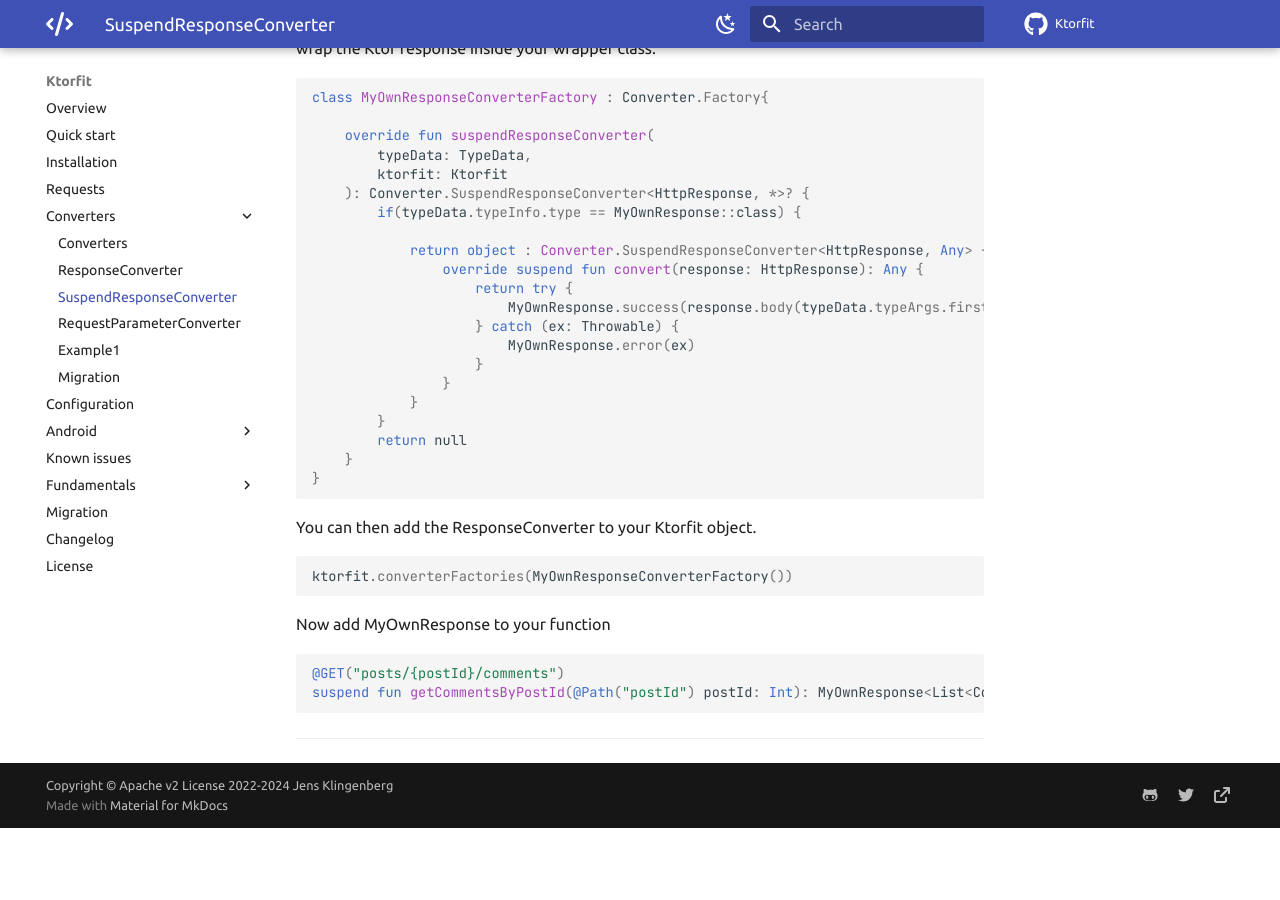
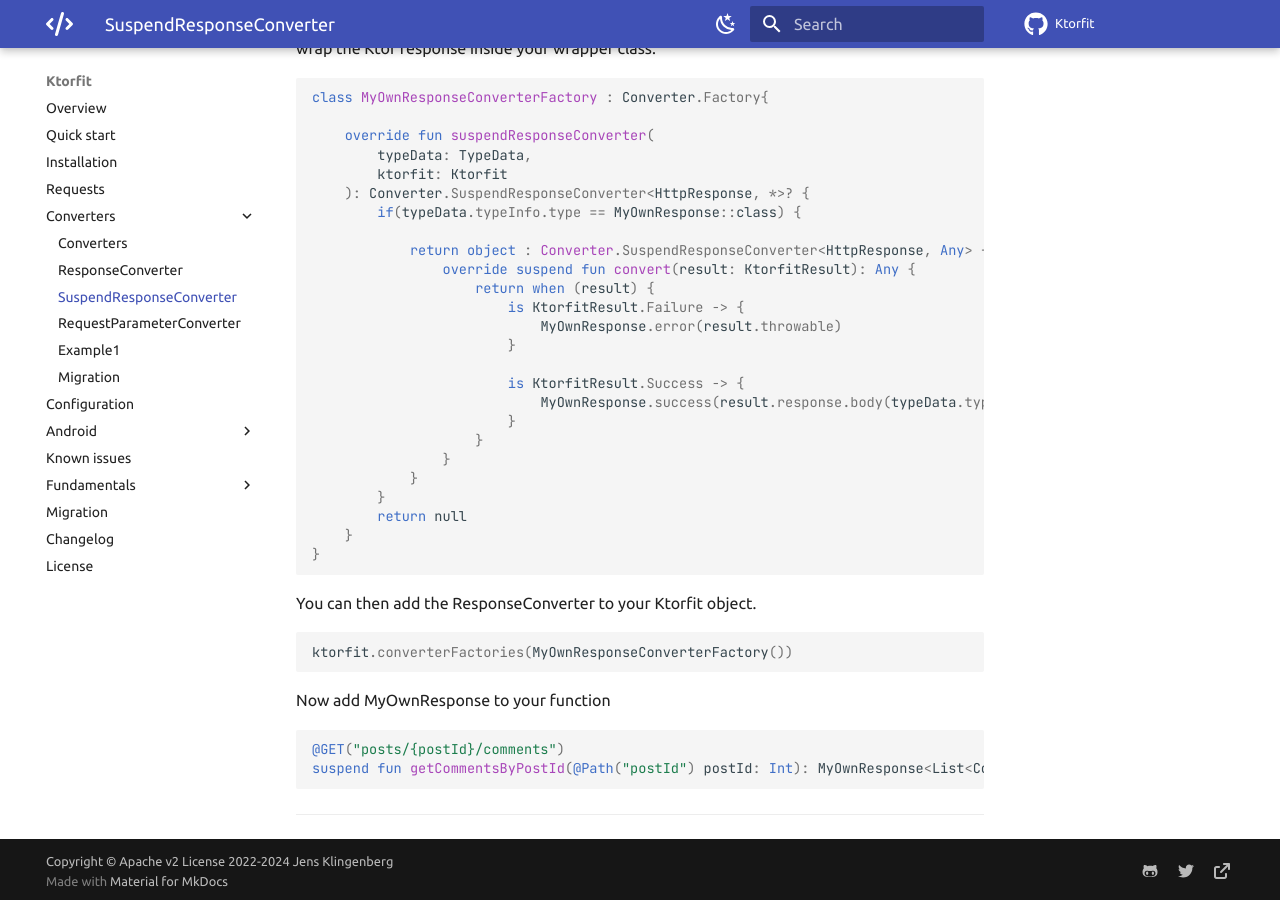
Before and after one commit to Foso/Ktorfit, an MkDocs documentation site: the page built from docs/converters/suspendresponseconverter.md, in a window 1280 px wide and 900 px high, scrolled down 561 px. Built offline with MkDocs 1.6.1 and Material for MkDocs 9.7.7, drawn with Linux system fonts in a browser that asks for light colours; comment, search, counter and statistics services are not loaded; before the commit the page ends 1389 px from its top, so only the background shows below that.

Commit message:
Fix sample code for SuspendResponseConverter
Previously, implementing SuspendResponseConverter had a function `convert(response: HttpResponse)` that it is now changed to the `convert(result: KtorfitResult)`; So the document must be updated.

```diff
--- a/docs/converters/suspendresponseconverter.md
+++ b/docs/converters/suspendresponseconverter.md
@@ -33,11 +33,15 @@
         if(typeData.typeInfo.type == MyOwnResponse::class) {
 
             return object : Converter.SuspendResponseConverter<HttpResponse, Any> {
-                override suspend fun convert(response: HttpResponse): Any {
-                    return try {
-                        MyOwnResponse.success(response.body(typeData.typeArgs.first().typeInfo))
-                    } catch (ex: Throwable) {
-                        MyOwnResponse.error(ex)
+                override suspend fun convert(result: KtorfitResult): Any {
+                    return when (result) {
+                        is KtorfitResult.Failure -> {
+                            MyOwnResponse.error(result.throwable)
+                        }
+
+                        is KtorfitResult.Success -> {
+                            MyOwnResponse.success(result.response.body(typeData.typeArgs.first().typeInfo))
+                        }
                     }
                 }
             }
```
